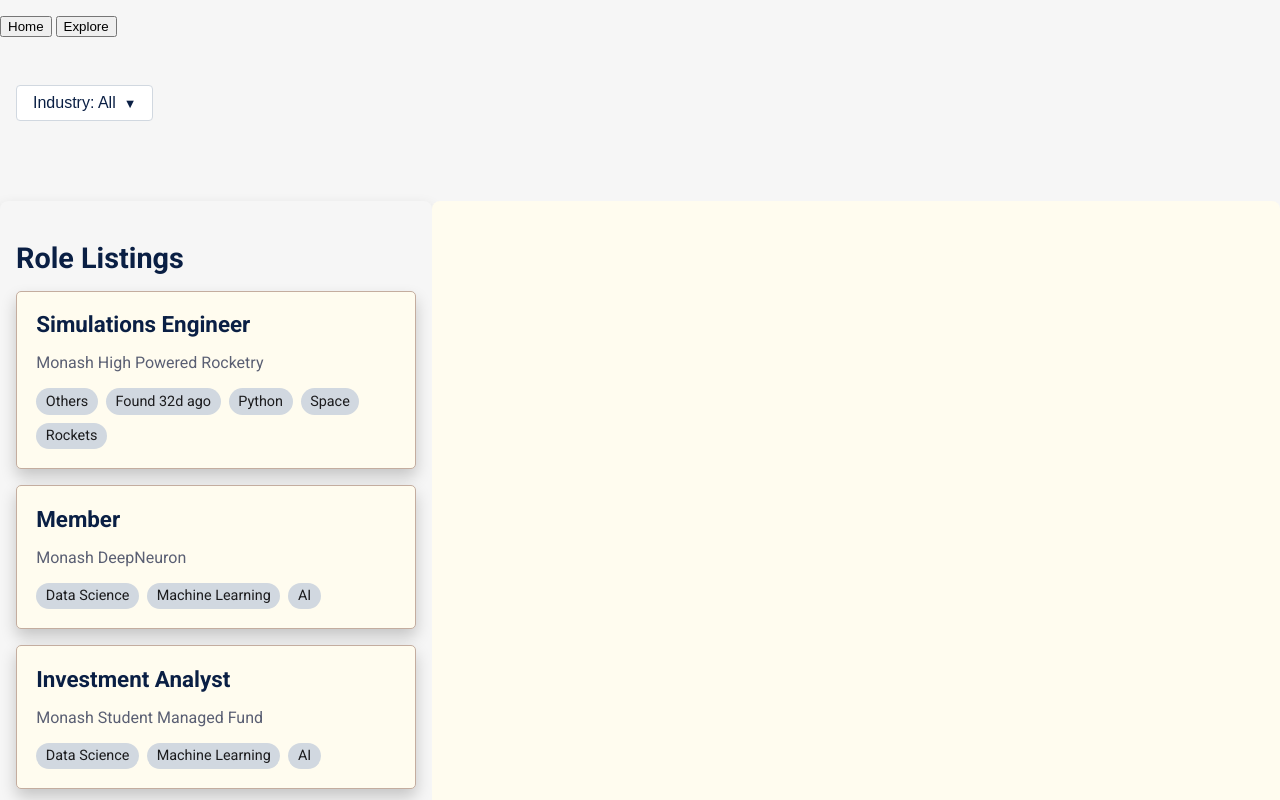
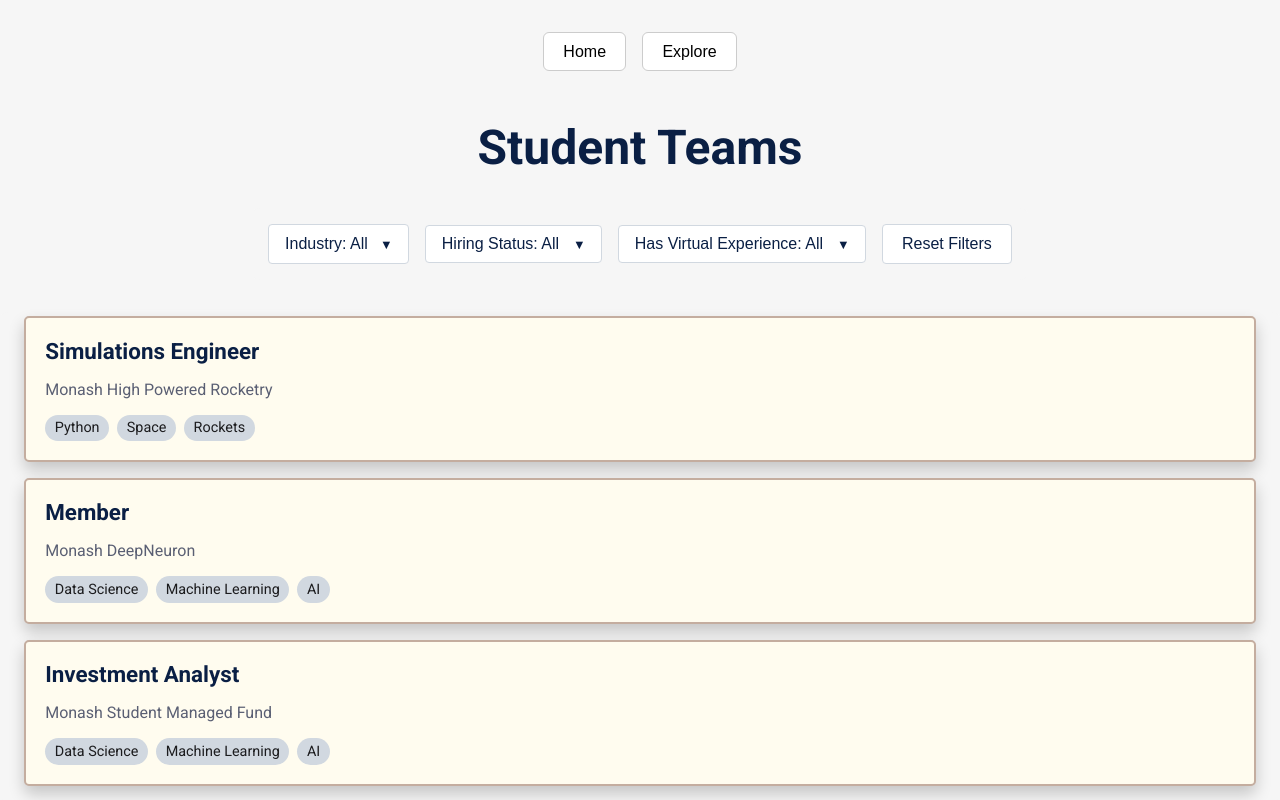
Before and after one commit to VincentG03/macathon_v2, a React (Create React App) app in the folder my-app/: page /explore in a window 1280 px wide. Shown: the top 800 px of the page. Built offline with nearby package versions, Linux system fonts and the light colour scheme.

Commit message:
Making explore prettier

```diff
--- a/my-app/src/Explore.css
+++ b/my-app/src/Explore.css
@@ -1,90 +1,195 @@
-/* General Website Background */
+/* filepath: src/Explore.css */
+
+/* General Reset */
 body {
-  background-color: #f6f6f6; /* Unified grey background */
+  background-color: #f6f6f6;
   margin: 0;
   padding: 0;
   font-family: 'Roboto', sans-serif;
 }
 
+/* Page Title */
+.explore-title {
+  font-size: 3rem;
+  text-align: center;
+  color: #0A1F44;
+  font-weight: bold;
+  margin-top: 2rem;
+}
 
-  /* General Styles */
+/* Navigation Buttons */
+.nav-buttons {
+  display: flex;
+  justify-content: center;
+  gap: 1rem;
+  padding: 1rem;
+}
+
+.nav-buttons button {
+  padding: 0.6rem 1.2rem;
+  font-size: 1rem;
+  border: 1px solid #ccc;
+  border-radius: 6px;
+  background-color: #fff;
+  cursor: pointer;
+  transition: background-color 0.3s ease;
+}
+
+.nav-buttons button:hover {
+  background-color: #e0e0e0;
+}
+
+/* Filter Bar Wrapper */
+.filter-bar {
+  display: flex;
+  justify-content: center;
+  width: 100%;
+  margin-top: 2rem;
+}
+
+/* Filters Row */
+.navbar {
+  display: flex;
+  align-items: center;
+  flex-wrap: wrap;
+  gap: 1rem;
+  justify-content: center;
+  padding: 1rem;
+  background-color: #f6f6f6;
+  border-radius: 8px;
+}
+
+/* Shared Dropdown Styling */
+.filter-dropdown {
+  position: relative;
+}
+
+.filter-dropdown select,
+.dropdown-button {
+  padding: 0.6rem 2.5rem 0.6rem 1rem;
+  border: 1px solid #D1D8E0;
+  border-radius: 4px;
+  background-color: #FFFFFF;
+  font-size: 1rem;
+  color: #0A1F44;
+  cursor: pointer;
+  appearance: none;
+  -webkit-appearance: none;
+  -moz-appearance: none;
+  position: relative;
+}
+
+.filter-dropdown::after {
+  content: "▼";
+  position: absolute;
+  right: 1rem;
+  top: 50%;
+  transform: translateY(-50%);
+  pointer-events: none;
+  color: #0A1F44;
+  font-size: 0.8rem;
+}
+
+/* Dropdown Button Specific (Industry) */
+.dropdown-button {
+  display: flex;
+  align-items: center;
+  justify-content: space-between;
+}
+
+.dropdown-content {
+  position: absolute;
+  background-color: #FFFFFF;
+  border: 1px solid #D1D8E0;
+  border-radius: 4px;
+  box-shadow: 0 4px 8px rgba(0, 0, 0, 0.1);
+  margin-top: 0.5rem;
+  z-index: 1000;
+  width: 100%;
+}
+
+.dropdown-content div {
+  padding: 0.5rem 1rem;
+  cursor: pointer;
+  color: #0A1F44;
+  transition: background-color 0.2s ease;
+}
+
+.dropdown-content div:hover {
+  background-color: #F7F9FB;
+}
+
+/* Reset Button */
+.reset-button {
+  padding: 0.6rem 1.2rem;
+  font-size: 1rem;
+  color: #0A1F44;
+  border: 1px solid #D1D8E0;
+  border-radius: 4px;
+  background-color: #FFFFFF;
+  cursor: pointer;
+  transition: background-color 0.3s ease;
+}
+
+.reset-button:hover {
+  background-color: #F7F9FB;
+}
+
+/* Main Explore Layout */
 .explore-container {
   display: flex;
+  align-items: flex-start;
   height: 100vh;
-    color: #1C1C1E; /* Text: Charcoal Black */
-    margin-top: 4rem;
+  overflow:visible;
+  margin-top: 2rem;
 }
 
-  /* Job List */
+/* Job List Section */
 .job-list {
   flex: 1;
-    overflow-y: auto;
-    padding: 1rem;
-    background-color: #f6f6f6; /* White for clean contrast */
-    box-shadow: 0 8px 16px rgba(0, 0, 0, 0.2); /* More evident shadow */
-    border-right: none; /* Removed the dividing line */
-    border-radius: 8px; /* Optional: Rounded corners for a polished look */
+  overflow: visible; /* was: auto */
+  padding-top: 0.3rem;
+  padding-left: 1.5rem;
+  padding-right: 1.5rem;
+  background-color: #f6f6f6;
+  border-radius: 8px;
+  position: relative; /* important for context */
+  z-index: 1;
 }
 
-  /* Scrollbar Styling for Job List */
-  .job-list::-webkit-scrollbar {
-    width: 8px; /* Narrower scrollbar */
-  }
 
-  .job-list::-webkit-scrollbar-thumb {
-    background-color: #D1D8E0; /* Surface: Graphite Grey */
-    border-radius: 4px; /* Rounded scrollbar thumb */
-  }
-
-  .job-list::-webkit-scrollbar-thumb:hover {
-    background-color: #B0B8C1; /* Slightly darker on hover */
-  }
-
-  .job-list::-webkit-scrollbar-track {
-    background-color: #FFFCEF; /* Match the job list background */
-    border-radius: 4px; /* Rounded scrollbar track */
-  }
-
-  /* Section Title */
-  .section-title {
-    font-size: 1.8rem; /* Increased font size */
+/* Job Card Styling */
+.job-card {
+  padding: 1.2rem;
   margin-bottom: 1rem;
-    color: #0A1F44; /* Primary: Midnight Blue */
-    font-weight: bold;
-  }
-
-  /* Job Card */
-  .job-card {
-    padding: 1.2rem; /* Slightly increased padding */
-    margin-bottom: 1rem;
-    border: 1px solid #c4ad9f; /* Surface: Graphite Grey */
+  border: 2px solid #c4ad9f;
   border-radius: 5px;
   cursor: pointer;
-    background-color: #FFFCEF; /* White for clean contrast */
-    box-shadow: 0 8px 16px rgba(0, 0, 0, 0.2); /* More evident shadow */
-    transition: box-shadow 0.3s ease, transform 0.2s ease; /* Smooth transition for hover effect */
+  background-color: #FFFCEF;
+  box-shadow: 0 8px 16px rgba(0, 0, 0, 0.2);
+  transition: box-shadow 0.3s ease, transform 0.2s ease;
 }
 
 .job-card:hover {
-    box-shadow: 0 12px 24px rgba(0, 0, 0, 0.3); /* Stronger shadow on hover */
-    transform: translateY(-5px); /* Slight upward movement on hover */
+  box-shadow: 0 12px 24px rgba(0, 0, 0, 0.3);
+  transform: translateY(-5px);
 }
 
 .job-card-selected {
-    background-color: #e9cf71; /* Accent 2: Launch Yellow */
-    border-color: #D9B29C; /* Accent 1: Ion Orange */
+  background-color: #e9cf71;
+  border-color: #D9B29C;
 }
 
 .job-title {
-    font-size: 1.4rem; /* Increased font size */
+  font-size: 1.4rem;
   margin: 0;
-    color: #0A1F44; /* Primary: Midnight Blue */
+  color: #0A1F44;
   font-weight: bold;
 }
 
 .job-company {
-    font-size: 1rem; /* Increased font size */
-    color: #5A5F73; /* Text: Cool Slate */
+  font-size: 1rem;
+  color: #5A5F73;
 }
 
 .job-tags {
@@ -95,74 +200,56 @@
 }
 
 .job-tag {
-    background-color: #D1D8E0; /* Surface: Graphite Grey */
-    padding: 0.3rem 0.6rem; /* Slightly increased padding */
-    border-radius: 15px; /* More rounded corners */
-    font-size: 0.9rem; /* Increased font size */
-    color: #1C1C1E; /* Text: Charcoal Black */
+  background-color: #D1D8E0;
+  padding: 0.3rem 0.6rem;
+  border-radius: 15px;
+  font-size: 0.9rem;
+  color: #1C1C1E;
 }
 
-  /* Job Details */
+/* Job Details Panel */
 .job-details {
   flex: 2;
-    padding: 1.5rem; /* Increased padding */
-    background-color: #FFFCEF; /* White for clean contrast */
-    overflow-y: auto; /* Enable vertical scrolling */
-    max-height: 100vh; /* Constrain height to viewport */
-    border-radius: 8px; /* Optional: Rounded corners */
+  padding: 0rem;
+  background-color: #f6f6f6;
+  overflow-y: auto;
+  max-height: 100vh;
+  border-radius: 8px;
+  border: 2px solid #c4ad9f;
+  margin-right: 2rem;
 }
 
-  /* Scrollbar Styling for Job Details */
-  .job-details::-webkit-scrollbar {
-    width: 8px; /* Narrower scrollbar */
-  }
-
-  .job-details::-webkit-scrollbar-thumb {
-    background-color: #D1D8E0; /* Surface: Graphite Grey */
-    border-radius: 4px; /* Rounded scrollbar thumb */
-  }
-
-  .job-details::-webkit-scrollbar-thumb:hover {
-    background-color: #B0B8C1; /* Slightly darker on hover */
-  }
-
-  .job-details::-webkit-scrollbar-track {
-    background-color: #FFFCEF; /* Match the job details background */
-    border-radius: 4px; /* Rounded scrollbar track */
-  }
-
-  /* Job Details Box */
 .job-details-box {
-    background-color: #FFFCEF; /* White for clean contrast */
-    padding: 2rem; /* Increased padding */
+  background-color: #FFFCEF;
+  padding: 2rem;
   border-radius: 8px;
   box-shadow: 0 8px 16px rgba(0, 0, 0, 0.2);
 }
 
 .job-details-title {
-    font-size: 2rem; /* Increased font size */
+  font-size: 2rem;
   margin-bottom: 0.5rem;
-    color: #0A1F44; /* Primary: Midnight Blue */
+  color: #0A1F44;
   font-weight: bold;
 }
 
 .job-details-company {
-    font-size: 1.4rem; /* Increased font size */
+  font-size: 1.4rem;
   margin-bottom: 1rem;
-    color: #5A5F73; /* Text: Cool Slate */
+  color: #5A5F73;
 }
 
 .job-details-paragraph {
-    font-size: 1.2rem; /* Increased font size */
+  font-size: 1.2rem;
   margin-bottom: 1.5rem;
-    color: #1C1C1E; /* Text: Charcoal Black */
-    line-height: 1.8; /* Increased line height for better readability */
+  color: #1C1C1E;
+  line-height: 1.8;
 }
 
 .job-details-paragraph strong {
-    font-size: 1.4rem; /* Increased font size */
+  font-size: 1.4rem;
   font-weight: bold;
-    color: #0A1F44; /* Primary: Midnight Blue */
+  color: #0A1F44;
   display: block;
   margin-bottom: 0.5rem;
 }
@@ -171,119 +258,43 @@
   list-style-type: disc;
   margin-left: 1.5rem;
   margin-bottom: 1.5rem;
-    font-size: 1.2rem; /* Increased font size */
-    color: #1C1C1E; /* Text: Charcoal Black */
+  font-size: 1.2rem;
+  color: #1C1C1E;
 }
 
-  /* Apply Button */
+.job-details-points li {
+  padding: 0.5rem 0;
+}
+
+.job-details-placeholder {
+  font-size: 1.2rem;
+  color: #FFFCEF;
+  text-align: center;
+}
+
+/* Apply Buttons */
+.button-container {
+  display: flex;
+  flex-wrap: wrap;
+  gap: 1rem;
+  margin-top: 1rem;
+}
+
 .apply-button {
-    padding: 0.7rem 1.5rem; /* Increased padding */
-    background-color: #FF6B35; /* Accent 1: Ion Orange */
-    color: #FFFFFF; /* White for contrast */
+  padding: 0.7rem 1.5rem;
+  background-color: #FF6B35;
+  color: #FFFFFF;
   border: none;
   border-radius: 5px;
   cursor: pointer;
-    font-size: 1.2rem; /* Increased font size */
+  font-size: 1.2rem;
   transition: background-color 0.3s ease;
 }
 
 .apply-button:hover {
-    background-color: #D14F28; /* Darker shade of Ion Orange */
+  background-color: #D14F28;
 }
 
-  /* Placeholder Text */
-  .job-details-placeholder {
-    font-size: 1.2rem; /* Increased font size */
-    color: #FFFCEF; /* Text: Cool Slate */
-    text-align: center;
+.job-details-box *:first-child {
+  margin-top: 0;
 }
-
-  .job-details-points li {
-    padding: 0.5rem 0; /* Add vertical padding for spacing */
-  }
-
-/* Navbar for Filters */
-.navbar {
-  display: flex;
-  align-items: center;
-  justify-content: flex-start;
-  padding: 1rem;
-  background-color: #f6f6f6;
-  gap: 1rem;
-  margin-top: 2rem; /* New: adds spacing from top */
-  margin-bottom: 1rem; /* New: adds spacing above listings */
-  /* Removed:
-  position: fixed;
-  top: 0;
-  left: 0;
-  width: 100%;
-  z-index: 1000;
-  */
-}
-
-
-  .filter-dropdown {
-    position: relative;
-  }
-
-  .dropdown-button {
-    padding: 0.5rem 1rem;
-    border: 1px solid #D1D8E0; /* Subtle border */
-    border-radius: 4px;
-    background-color: #FFFFFF; /* White for clean contrast */
-    font-size: 1rem;
-    color: #0A1F44; /* Primary: Midnight Blue */
-    cursor: pointer;
-    transition: background-color 0.3s ease, color 0.3s ease;
-    display: flex;
-    align-items: center;
-    justify-content: space-between; /* Space between text and arrow */
-  }
-
-  .dropdown-button::after {
-    content: "▼"; /* Unicode character for a down arrow */
-    font-size: 0.8rem; /* Adjust size of the arrow */
-    color: #0A1F44; /* Match the text color */
-    margin-left: 0.5rem; /* Add spacing between text and arrow */
-  }
-
-  .dropdown-button:hover {
-    background-color: #F7F9FB; /* Light blue hover effect */
-    color: #0A1F44; /* Keep text consistent */
-  }
-
-  .dropdown-content {
-    position: absolute;
-    background-color: #FFFFFF; /* White for clean contrast */
-    border: 1px solid #D1D8E0; /* Subtle border */
-    border-radius: 4px;
-    box-shadow: 0 4px 8px rgba(0, 0, 0, 0.1); /* Subtle shadow */
-    margin-top: 0.5rem;
-    z-index: 1000;
-    width: 100%;
-  }
-
-  .dropdown-content div {
-    padding: 0.5rem 1rem;
-    cursor: pointer;
-    color: #0A1F44; /* Primary: Midnight Blue */
-    transition: background-color 0.3s ease, color 0.3s ease;
-  }
-
-  .dropdown-content div:hover {
-    background-color: #F7F9FB; /* Light blue hover effect */
-    color: #0A1F44; /* Keep text consistent */
-  }
-
-  .button-container {
-    display: flex;
-    gap: 1rem; /* Add a gap between the buttons */
-    margin-top: 1rem; /* Optional: Add spacing above the button container */
-  }
-
-
-  /* Scope styles to the Explore page */
-.explore-page html, .explore-page body {
-    overflow: hidden; /* Prevent scrolling on the page */
-    height: 100%; /* Ensure the body takes up the full viewport height */
-  }
--- a/my-app/src/Explore.js
+++ b/my-app/src/Explore.js
@@ -1,13 +1,13 @@
 // filepath: src/Explore.js
 import React, { useState } from 'react';
 import './Explore.css';
-import { useNavigate } from 'react-router-dom'; // Import useNavigate
+import { useNavigate } from 'react-router-dom';
 
 const jobs = [
   {
     id: 1,
-    title: 'Simulations Engineer',
-    company: 'Monash High Powered Rocketry',
+    title: 'Simulations Engineer', // This is the small card
+    company: 'Monash High Powered Rocketry', // This is the small card
     paragraph: `<strong> What is this role?</strong> \n
 As a Simulations Engineer within the Dynamics subteam at Monash High Powered Rocketry...`,
     points: [
@@ -16,8 +16,10 @@
       'Analyzing and assessing the trajectory and performance of rockets based on SATURN simulations.',
       'Having input into rocket design decisions to ensure a safe and successful flight.',
     ],
-    tags: ['Others', 'Found 32d ago', 'Python', 'Space', 'Rockets'],
+    tags: ['Python', 'Space', 'Rockets'],
     industry: 'Aerospace',
+    hiringStatus: 'Active',
+    hasVirtualExperience: true,
   },
   {
     id: 2,
@@ -33,6 +35,8 @@
     ],
     tags: ['Data Science', 'Machine Learning', 'AI'],
     industry: 'Artificial Intelligence',
+    hiringStatus: 'Active',
+    hasVirtualExperience: true,
   },
   {
     id: 3,
@@ -52,59 +56,96 @@
     ],
     tags: ['Data Science', 'Machine Learning', 'AI'],
     industry: 'Finance',
+    hiringStatus: 'Active',
+    hasVirtualExperience: true,
   },
 ];
 
-function Explore({ goToHome, refreshExplore }) {
+function Explore() {
   const [selectedJob, setSelectedJob] = useState(null);
   const [selectedIndustry, setSelectedIndustry] = useState("All");
-  const [isDropdownOpen, setIsDropdownOpen] = useState(false);
-  const navigate = useNavigate(); // Initialize navigate
-  const filteredJobs =
-  selectedIndustry === "All"
-    ? jobs
-    : jobs.filter((job) => job.industry === selectedIndustry);
+  const [selectedHiringStatus, setSelectedHiringStatus] = useState("All");
+  const [selectedVirtualExperience, setSelectedVirtualExperience] = useState("All");
+  const [isIndustryDropdownOpen, setIsIndustryDropdownOpen] = useState(false);
+  const navigate = useNavigate();
 
-  const toggleDropdown = () => {
-    setIsDropdownOpen((prev) => !prev);
-  };
+  const toggleIndustryDropdown = () => setIsIndustryDropdownOpen(prev => !prev);
 
-  const handleIndustrySelect = (industry) => {
-    setSelectedIndustry(industry);
-    setIsDropdownOpen(false);
-    setSelectedJob(null); // Optional: reset selected job on filter
+  const filteredJobs = jobs.filter((job) => {
+    const matchesIndustry = selectedIndustry === "All" || job.industry === selectedIndustry;
+    const matchesHiring = selectedHiringStatus === "All" || job.hiringStatus === selectedHiringStatus;
+    const matchesVirtual = selectedVirtualExperience === "All" ||
+      (selectedVirtualExperience === "Yes" && job.hasVirtualExperience) ||
+      (selectedVirtualExperience === "No" && !job.hasVirtualExperience);
+    return matchesIndustry && matchesHiring && matchesVirtual;
+  });
+
+  const resetFilters = () => {
+    setSelectedIndustry("All");
+    setSelectedHiringStatus("All");
+    setSelectedVirtualExperience("All");
+    setSelectedJob(null);
   };
 
   return (
     <div className="explore-page">
-      {/* Navigation Buttons */}
+      {/* Navigation */}
       <div className="nav-buttons" style={{ marginTop: "1rem" }}>
-        <button onClick={() => navigate("/")}>Home</button> {/* Navigate to Home */}
+        <button onClick={() => navigate("/")}>Home</button>
         <button onClick={() => navigate("/explore")}>Explore</button>
       </div>
 
-      {/* Navbar for Filters */}
+      {/* Title */}
+      <h1 className="explore-title">Student Teams</h1>
+
+      {/* Filters */}
+      <div className="filter-bar">
         <div className="navbar">
+          {/* Industry Dropdown */}
           <div className="filter-dropdown">
-          <button className="dropdown-button" onClick={toggleDropdown}>
-            Industry: {selectedIndustry === 'All' ? 'All' : selectedIndustry}
+            <button className="dropdown-button" onClick={toggleIndustryDropdown}>
+              Industry: {selectedIndustry}
             </button>
-          {isDropdownOpen && (
+            {isIndustryDropdownOpen && (
               <div className="dropdown-content">
-              <div onClick={() => handleIndustrySelect('All')}>All</div>
-              <div onClick={() => handleIndustrySelect('Aerospace')}>Aerospace</div>
-              <div onClick={() => handleIndustrySelect('Artificial Intelligence')}>Artificial Intelligence</div>
-              <div onClick={() => handleIndustrySelect('Finance')}>Finance</div>
+                {["All", "Aerospace", "Artificial Intelligence", "Finance"].map(ind => (
+                  <div key={ind} onClick={() => { setSelectedIndustry(ind); setIsIndustryDropdownOpen(false); }}>
+                    {ind}
+                  </div>
+                ))}
               </div>
             )}
+          </div>
+
+          {/* Hiring Status */}
+          <div className="filter-dropdown">
+            <select value={selectedHiringStatus} onChange={e => setSelectedHiringStatus(e.target.value)}>
+              <option value="All">Hiring Status: All</option>
+              <option value="Active">Active</option>
+              <option value="Non-active">Non-active</option>
+            </select>
+          </div>
+
+          {/* Virtual Experience */}
+          <div className="filter-dropdown">
+            <select value={selectedVirtualExperience} onChange={e => setSelectedVirtualExperience(e.target.value)}>
+              <option value="All">Has Virtual Experience: All</option>
+              <option value="Yes">Yes</option>
+              <option value="No">No</option>
+            </select>
+          </div>
+
+          {/* Reset */}
+          <button className="reset-button" onClick={resetFilters}>
+            Reset Filters
+          </button>
         </div>
       </div>
 
       {/* Main Content */}
       <div className="explore-container">
-        {/* Job List */}
+        {/* Left Panel: Job Cards */}
         <div className="job-list">
-          <h2 className="section-title">Role Listings</h2>
           {filteredJobs.map((job) => (
             <div
               key={job.id}
@@ -122,9 +163,9 @@
           ))}
         </div>
 
-        {/* Job Details */}
+        {/* Right Panel: Job Details */}
+        {selectedJob && (
           <div className="job-details">
-          {selectedJob ? (
             <div className="job-details-box">
               <h2 className="job-details-title">{selectedJob.title}</h2>
               <h3 className="job-details-company">{selectedJob.company}</h3>
@@ -141,44 +182,28 @@
                 ))}
               </ul>
               <div className="button-container">
-  <button
-    className="apply-button"
-    onClick={() => alert("Apply Now functionality can be implemented here!")}
-  >
+                <button className="apply-button" onClick={() => alert("Apply Now functionality can be implemented here!")}>
                   Apply Now
                 </button>
-  <div className="button-container">
-  {selectedJob?.title === "Simulations Engineer" && (
-    <button
-      className="apply-button"
-      onClick={() => navigate("/rocket-simulator")}
-    >
+                {selectedJob.title === "Simulations Engineer" && (
+                  <button className="apply-button" onClick={() => navigate("/rocket-simulator")}>
                     Go to Rocket Simulator
                   </button>
                 )}
-  {selectedJob?.title === "Member" && (
-    <button
-      className="apply-button"
-      onClick={() => navigate("/ai-virtual-experience")}
-    >
+                {selectedJob.title === "Member" && (
+                  <button className="apply-button" onClick={() => navigate("/ai-virtual-experience")}>
                     Go to AI Virtual Experience
                   </button>
                 )}
-  {selectedJob?.title === "Investment Analyst" && (
-    <button
-      className="apply-button"
-      onClick={() => navigate("/finance-virtual-experience")}
-    >
+                {selectedJob.title === "Investment Analyst" && (
+                  <button className="apply-button" onClick={() => navigate("/finance-virtual-experience")}>
                     Go to Finance Virtual Experience
                   </button>
                 )}
               </div>
             </div>
           </div>
-          ) : (
-            <p className="job-details-placeholder">Select a job to view details</p>
         )}
-        </div>
       </div>
     </div>
   );
```
Also changed, not shown: 1 other file (tests, documents, lock files or other folders). Lines whose indentation alone changed are shown as unchanged.
